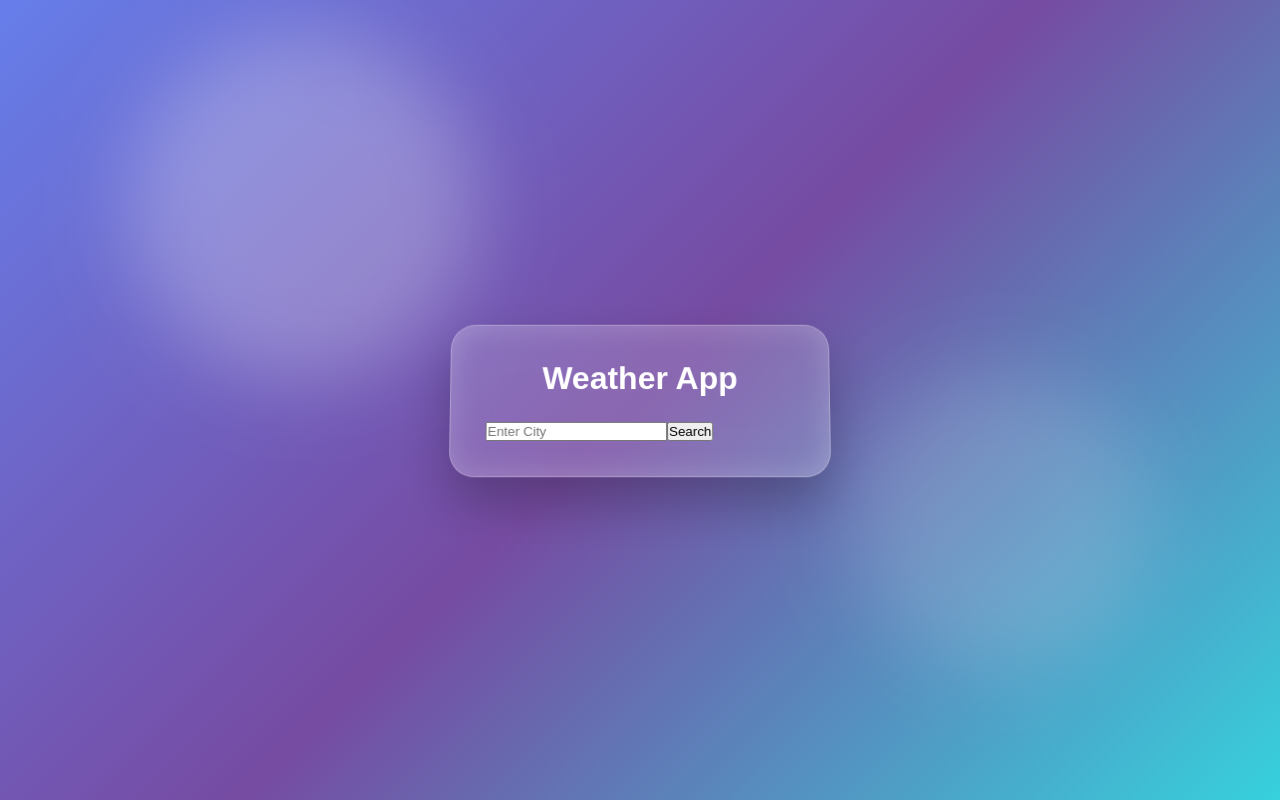
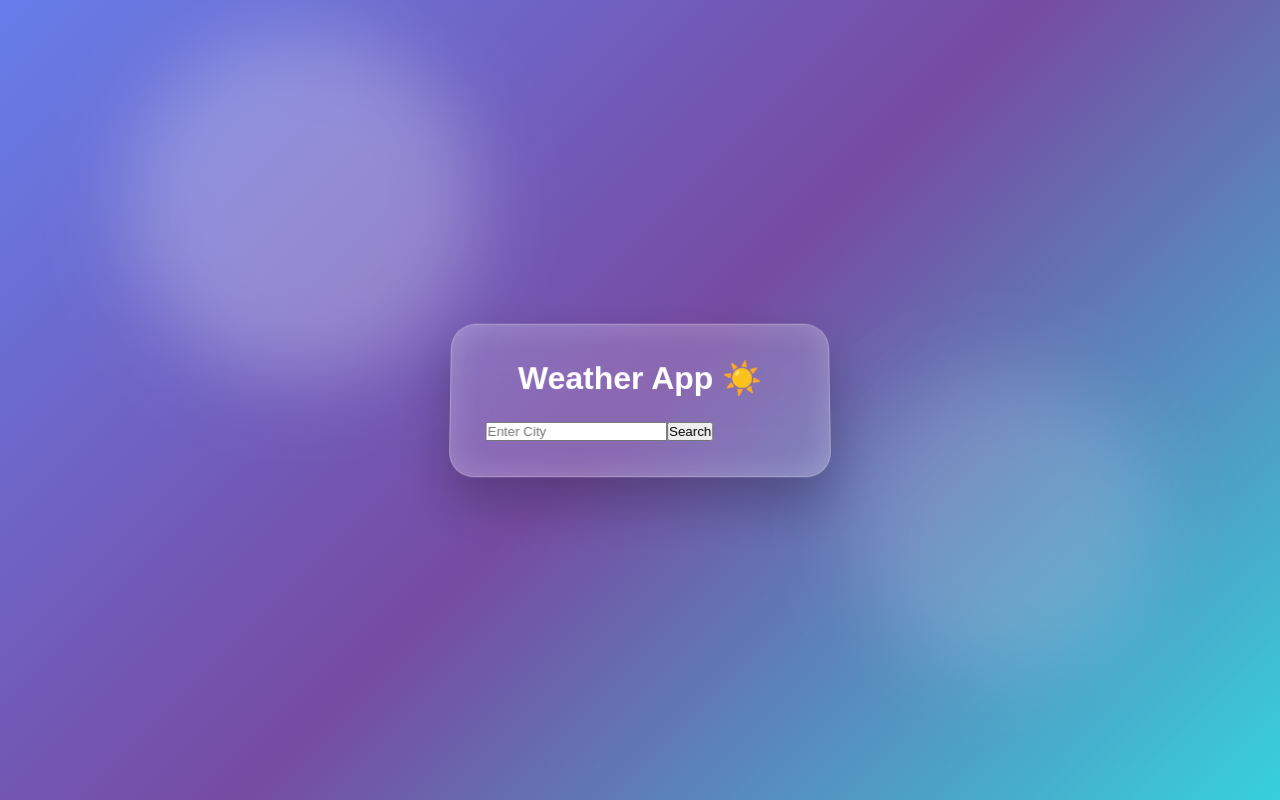
Before and after one commit to MuthuAyyanar21/weather-app, a React (Vite) app: page / in a window 1280 px wide. Built offline with nearby package versions, Linux system fonts and the light colour scheme; no server answers.

Commit message:
Update UI

```diff
--- a/src/App.jsx
+++ b/src/App.jsx
@@ -40,7 +40,7 @@ function App() {
 
       <div className="weather-card">
 
-        <h1>Weather App</h1>
+        <h1>Weather App ☀️</h1>
 
 
         <SearchBar
```
